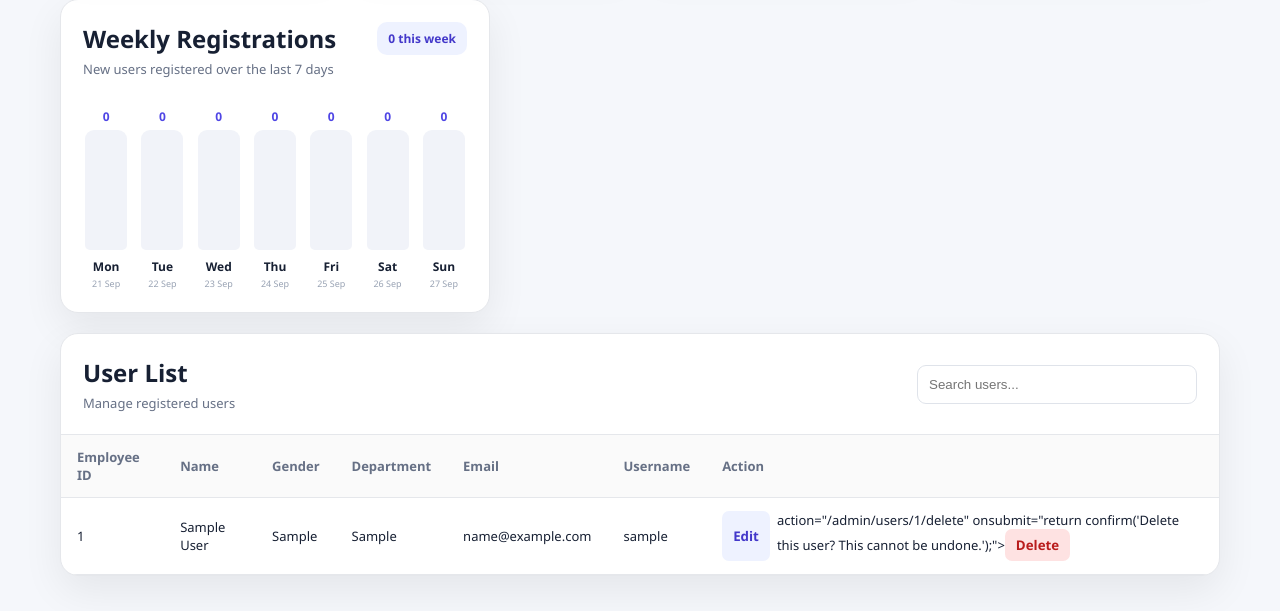
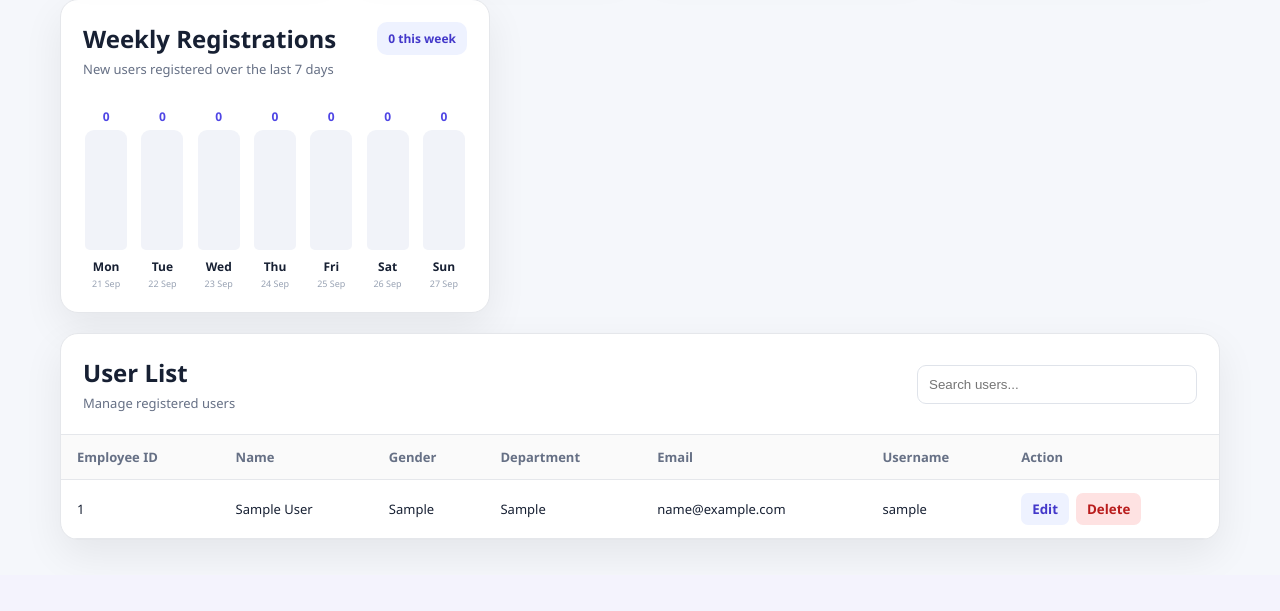
Before and after one commit to moviebot-latest/management-system, a Flask app: page /dashboard in a window 1280 px wide. Shown: the part 347-958 px from the top of the page. After the commit the page ends 896 px from the top, so only its background shows below. Run offline with Flask 3, Linux system fonts and the light colour scheme; the visitor is signed in with stand-in values (Sample User, id 1); tables that the repository leaves empty hold one stand-in row (values such as "Sample post"); some libraries are stand-ins or nearby versions.

Commit message:
Add files via upload

```diff
--- a/templates/change_password.html
+++ b/templates/change_password.html
@@ -21,8 +21,8 @@
       {% for category,message in messages %}<div class="msg {{category}}">{{message}}</div>{% endfor %}
     {% endwith %}
 
-    <form method="post">
-      <input type="hidden" name="_csrf_token" value="{{ csrf_token }}"> action="/change-password">
+    <form method="post" action="{{ url_for('change_password') }}">
+      <input type="hidden" name="_csrf_token" value="{{ csrf_token }}">
       <label>Username</label>
       <input name="username" required autocomplete="username">
 
--- a/templates/dashboard.html
+++ b/templates/dashboard.html
@@ -80,8 +80,8 @@
         {% for u in users %}
           <tr>
             <td>{{u.employee_id}}</td><td>{{u.name}}</td><td>{{u.gender}}</td><td>{{u.department}}</td><td>{{u.email}}</td><td>{{u.username}}</td>
-            <td><div class="actions"><button class="edit-btn edit-user-btn" type="button" data-id="{{u.id}}" data-name="{{u.name|e}}" data-gender="{{u.gender|e}}" data-department="{{u.department|e}}" data-email="{{u.email|e}}" data-username="{{u.username|e}}">Edit</button><form class="inline" method="post">
-              <input type="hidden" name="_csrf_token" value="{{ csrf_token }}"> action="/admin/users/{{u.id}}/delete" onsubmit="return confirm('Delete this user? This cannot be undone.');"><button class="delete-btn" type="submit">Delete</button></form></div></td>
+            <td><div class="actions"><button class="edit-btn edit-user-btn" type="button" data-id="{{u.id}}" data-name="{{u.name|e}}" data-gender="{{u.gender|e}}" data-department="{{u.department|e}}" data-email="{{u.email|e}}" data-username="{{u.username|e}}">Edit</button><form class="inline" method="post" action="{{ url_for('delete_user', user_id=u.id) }}">
+              <input type="hidden" name="_csrf_token" value="{{ csrf_token }}"><button class="delete-btn" type="submit">Delete</button></form></div></td>
           </tr>
         {% else %}<tr><td colspan="7">No users registered.</td></tr>{% endfor %}
         </tbody>
@@ -117,8 +117,8 @@
 {% if role == 'admin' %}
 <div id="createModal" class="modal"><div class="modal-box">
   <div class="modal-header"><div><h2>New User</h2><p>Create a user account</p></div><button class="close-btn" type="button" onclick="closeModal('createModal')">×</button></div>
-  <form id="createUserForm" method="post">
-    <input type="hidden" name="_csrf_token" value="{{ csrf_token }}"> action="/admin/users/create" onsubmit="return validateCreateForm()">
+  <form id="createUserForm" method="post" action="{{ url_for('create_user') }}" onsubmit="return validateCreateForm()">
+    <input type="hidden" name="_csrf_token" value="{{ csrf_token }}">
     <div class="grid">
       <div><label>Name</label><input name="name" required></div>
       <div><label>Gender</label><select name="gender" required><option value="">Select</option><option>Male</option><option>Female</option><option>Other</option></select></div>
@@ -136,7 +136,7 @@
 <div id="editModal" class="modal"><div class="modal-box">
   <div class="modal-header"><div><h2>Edit User</h2><p>Update user details</p></div><button class="close-btn" type="button" onclick="closeModal('editModal')">×</button></div>
   <form id="editForm" method="post">
-    <input type="hidden" name="_csrf_token" value="{{ csrf_token }}">>
+    <input type="hidden" name="_csrf_token" value="{{ csrf_token }}">
     <div class="grid">
       <div><label>Name</label><input id="editName" name="name" required></div>
       <div><label>Gender</label><select id="editGender" name="gender" required><option>Male</option><option>Female</option><option>Other</option></select></div>
--- a/templates/login.html
+++ b/templates/login.html
@@ -25,8 +25,8 @@
       {% endfor %}
     {% endwith %}
 
-    <form method="post">
-      <input type="hidden" name="_csrf_token" value="{{ csrf_token }}"> action="/login">
+    <form method="post" action="{{ url_for('login') }}">
+      <input type="hidden" name="_csrf_token" value="{{ csrf_token }}">
       <label>Username</label>
       <input name="username" autocomplete="username" required>
 
--- a/templates/register.html
+++ b/templates/register.html
@@ -24,8 +24,8 @@
       {% endfor %}
     {% endwith %}
 
-    <form id="registerForm" method="post">
-      <input type="hidden" name="_csrf_token" value="{{ csrf_token }}"> action="/register" onsubmit="return validateRegistration()">
+    <form id="registerForm" method="post" action="{{ url_for('register') }}" onsubmit="return validateRegistration()">
+      <input type="hidden" name="_csrf_token" value="{{ csrf_token }}">
       <label>Full Name</label>
       <input name="name" autocomplete="name" required>
 
```
